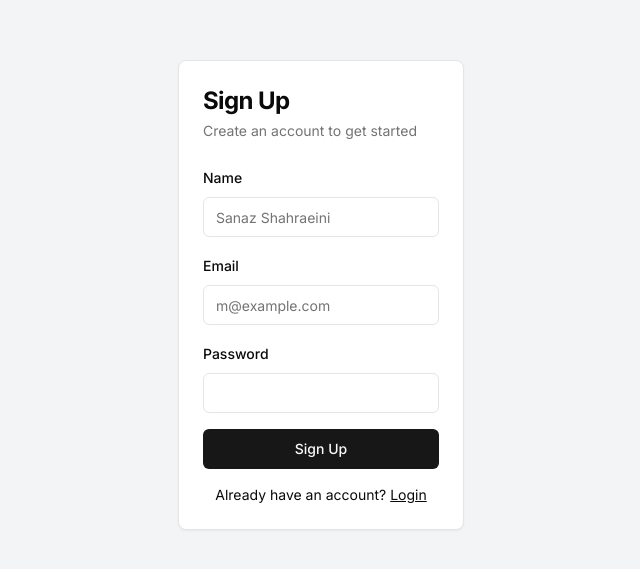
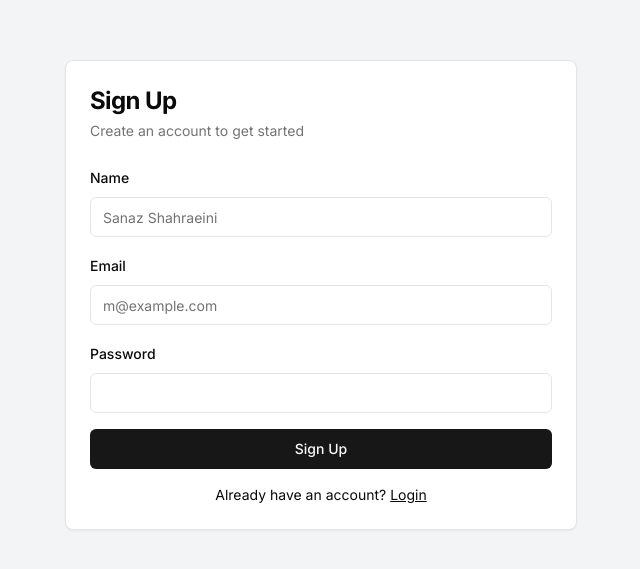
Before and after one commit to sanaz-shahraeini/web-points-system, a Next.js app: page /signup in a window 1280 px wide. Shown: the part 105-674 px from the top of the page, without its empty margins (319-959 px from the left). Built offline with nearby package versions, Linux system fonts and the light colour scheme; no server answers.

Commit message:
update stylings on forms

```diff
--- a/components/auth-forms.tsx
+++ b/components/auth-forms.tsx
@@ -64,7 +64,7 @@ export function LoginForm() {
   }
 
   return (
-    <Card className="mx-auto max-w-sm">
+    <Card className="mx-auto w-full sm:w-[400px] md:w-[500px] lg:w-[600px] max-w-lg">
       <CardHeader className="space-y-1">
         <CardTitle className="text-2xl font-bold">Login</CardTitle>
         <CardDescription>Enter your email below to login to your account</CardDescription>
@@ -172,7 +172,7 @@ export function SignupForm() {
   }
 
   return (
-    <Card className="mx-auto max-w-sm">
+    <Card className="mx-auto w-full sm:w-[400px] md:w-[500px] lg:w-[600px] max-w-lg">
       <CardHeader className="space-y-1">
         <CardTitle className="text-2xl font-bold">Sign Up</CardTitle>
         <CardDescription>Create an account to get started</CardDescription>
```
